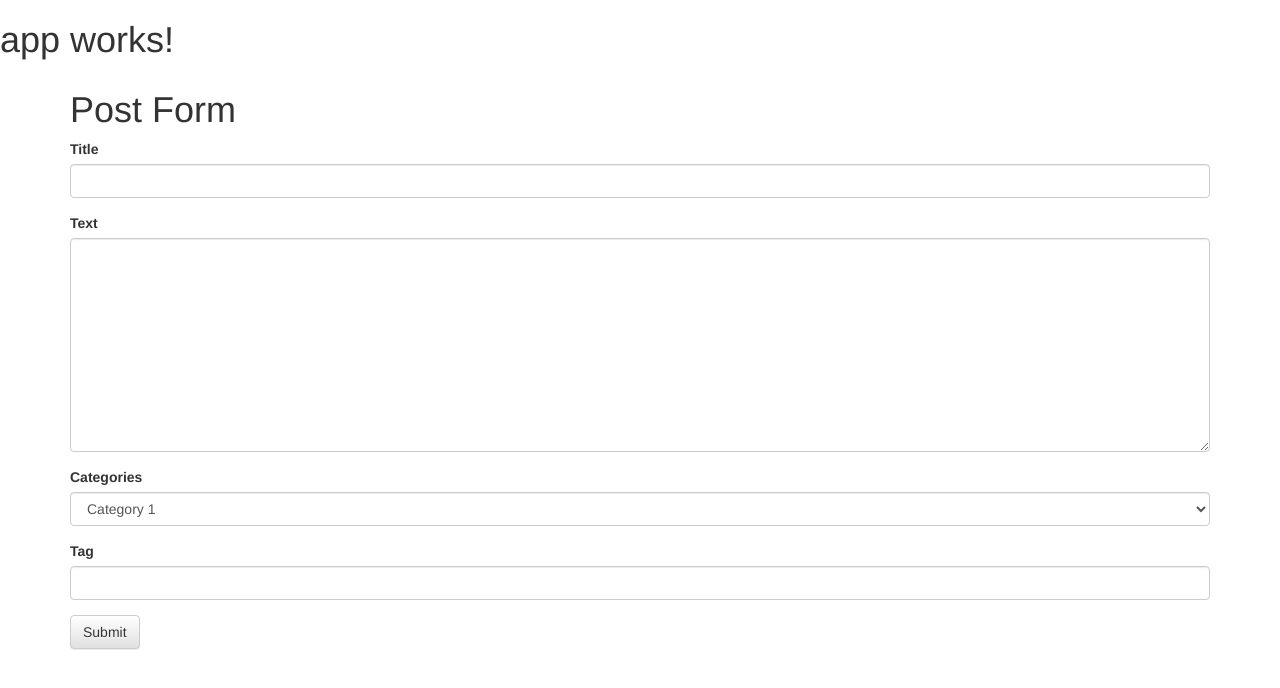
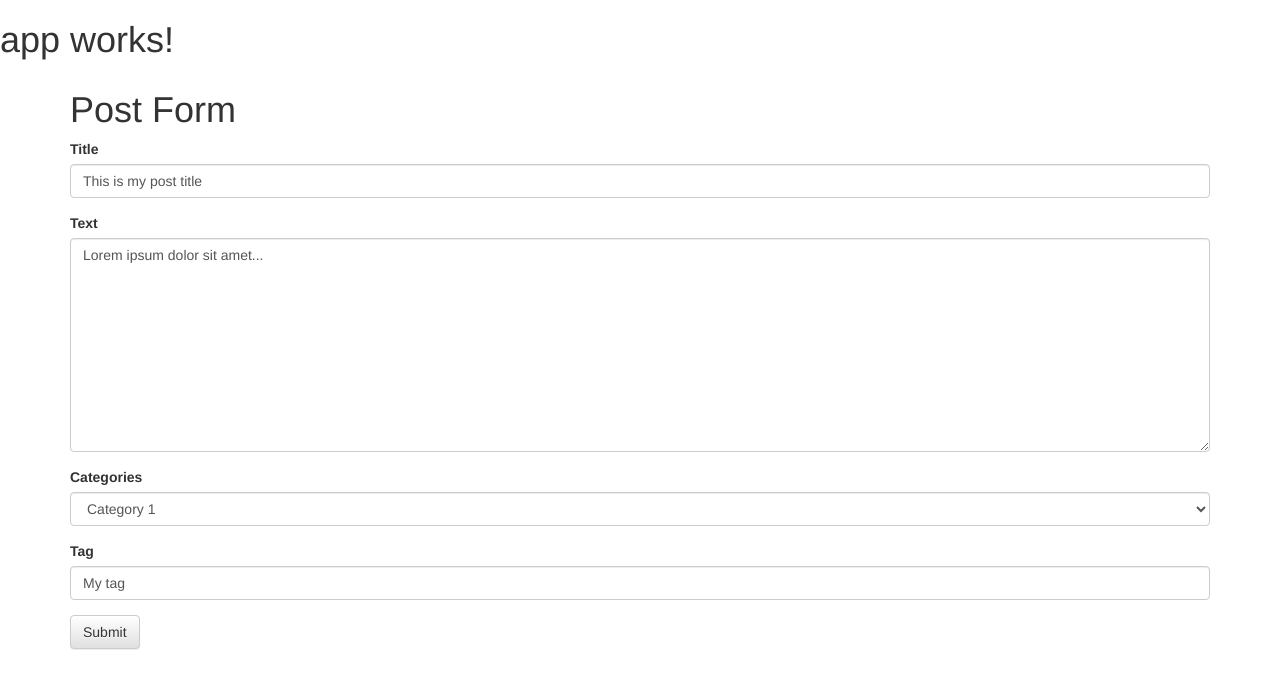
Before and after one commit to WeAreOne/ng-forms, an Angular app: page / in a window 1280 px wide. Shown: the top 688 px of the page. Built offline with nearby package versions, Linux system fonts and the light colour scheme.

Commit message:
Ajout de NgModel

```diff
--- a/src/app/posts/post-form/post-form.component.html
+++ b/src/app/posts/post-form/post-form.component.html
@@ -3,21 +3,25 @@
   <form>
     <div class="form-group">
       <label for="title">Title</label>
-      <input type="text" name="title" id="title" class="form-control" required>
+      <input type="text" name="title" id="title" class="form-control" required
+             [(ngModel)]="model.title">
     </div>
     <div class="form-group">
       <label for="text">Text</label>
-      <textarea name="text" id="text" cols="30" rows="10" class="form-control" required></textarea>
+      <textarea name="text" id="text" cols="30" rows="10" class="form-control" required
+                [(ngModel)]="model.text"></textarea>
     </div>
     <div class="form-group">
       <label for="category">Categories</label>
-      <select class="form-control" name="category" id="category">
-        <option *ngFor="let category of categories" [value]="category">{{ category }}</option>
+      <select class="form-control" name="category" id="category"
+              [(ngModel)]="model.category">
+      <option *ngFor="let category of categories" [value]="category">{{ category }}</option>
       </select>
     </div>
     <div class="form-group">
       <label for="tag">Tag</label>
-      <input type="text" name="tag" id="tag" class="form-control">
+      <input type="text" name="tag" id="tag" class="form-control"
+             [(ngModel)]="model.tag">
     </div>
     <button type="submit" class="btn btn-default">Submit</button>
   </form>
```
